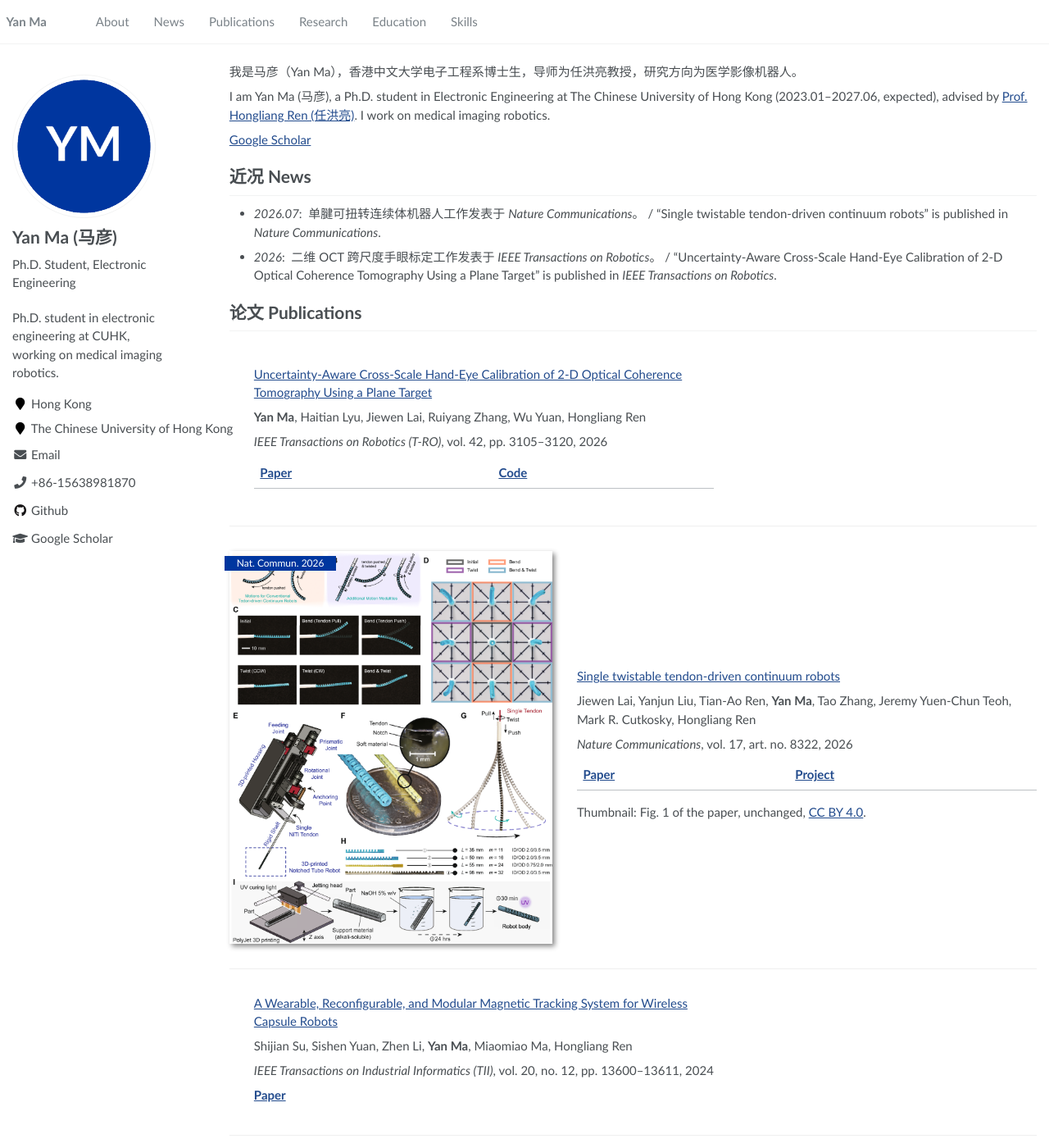
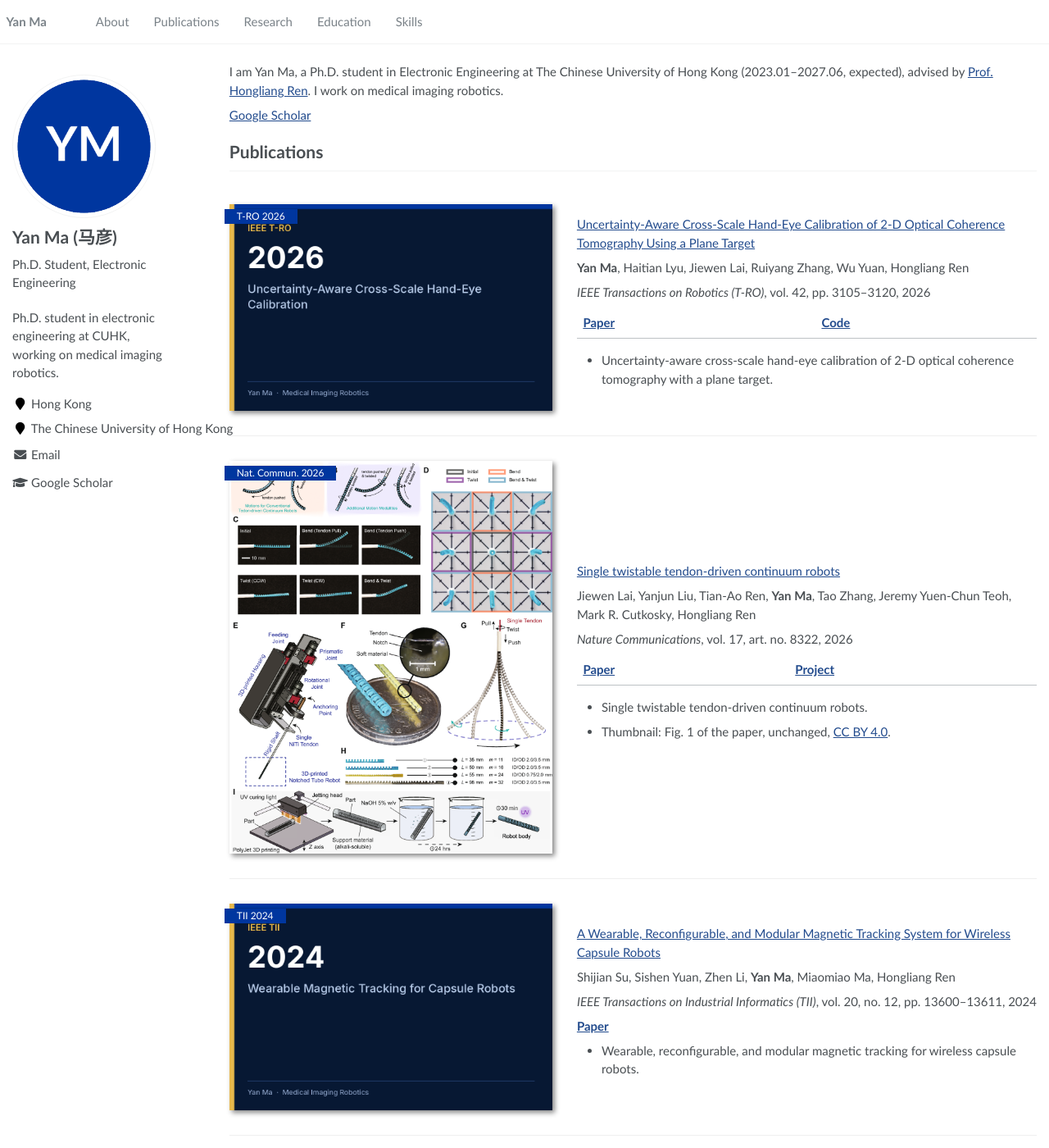
Before and after one commit to ILoveCorn/ILoveCorn.github.io, a Jekyll site: the page built from _pages/about.md, in a window 1280 px wide and 1400 px high. Shown: the whole window at 82% size. Built offline with Jekyll 4.4.1, drawn with Linux system fonts in a browser that asks for light colours; some of the changed text lies outside the part shown.

Commit message:
Make the homepage English-only and add paper-card thumbnails.
Drop bilingual body copy, the News section, and phone/GitHub from the author sidebar. Fill publication and project cards that lack a figure with branded placeholder images.

Co-authored-by: Yan Ma <ILoveCorn@users.noreply.github.com>

```diff
--- a/_config.yml
+++ b/_config.yml
@@ -24,7 +24,6 @@ author:
   pubmed           :
   googlescholar    : "https://scholar.google.com/citations?user=H2TMh68AAAAJ"
   email            : "yanloveoat@gmail.com"
-  phone            : "+86-15638981870"
   researchgate     :
   uri              :
   bitbucket        :
@@ -33,7 +32,6 @@ author:
   flickr           :
   facebook         :
   foursquare       :
-  github           : "ILoveCorn"
   google_plus      :
   keybase          :
   instagram        :
--- a/_data/navigation.yml
+++ b/_data/navigation.yml
@@ -2,9 +2,6 @@
 main:
   - title: "About"
     url: "/#about-me"
-
-  - title: "News"
-    url: "/#news"
 
   - title: "Publications"
     url: "/#publications"
--- a/_includes/author-profile.html
+++ b/_includes/author-profile.html
@@ -31,9 +31,6 @@
       {% if author.email %}
         <li><a href="mailto:{{ author.email }}"><i class="fas fa-fw fa-envelope" aria-hidden="true"></i> Email</a></li>
       {% endif %}
-      {% if author.phone %}
-        <li><a href="tel:{{ author.phone }}"><i class="fas fa-fw fa-phone" aria-hidden="true"></i> {{ author.phone }}</a></li>
-      {% endif %}
       {% if author.keybase %}
         <li><a href="https://keybase.io/{{ author.keybase }}"><i class="fas fa-fw fa-key" aria-hidden="true"></i> Keybase</a></li>
       {% endif %}
@@ -66,9 +63,6 @@
       {% endif %}
       {% if author.bitbucket %}
         <li><a href="https://bitbucket.org/{{ author.bitbucket }}"><i class="fab fa-fw fa-bitbucket" aria-hidden="true"></i> Bitbucket</a></li>
-      {% endif %}
-      {% if author.github %}
-        <li><a href="https://github.com/{{ author.github }}"><i class="fab fa-fw fa-github" aria-hidden="true"></i> Github</a></li>
       {% endif %}
       {% if author.stackoverflow %}
         <li><a href="https://www.stackoverflow.com/users/{{ author.stackoverflow }}"><i class="fab fa-fw fa-stack-overflow" aria-hidden="true"></i> Stackoverflow</a></li>
@@ -129,9 +123,6 @@
       {% if author.email %}
         <a href="mailto:{{ author.email }}"><i class="fas fa-fw fa-envelope" aria-hidden="true"></i></a>
       {% endif %}
-      {% if author.phone %}
-        <a href="tel:{{ author.phone }}"><i class="fas fa-fw fa-phone" aria-hidden="true"></i></a>
-      {% endif %}
       {% if author.keybase %}
         <a href="https://keybase.io/{{ author.keybase }}"><i class="fas fa-fw fa-key" aria-hidden="true"></i></a>
       {% endif %}
@@ -164,9 +155,6 @@
       {% endif %}
       {% if author.bitbucket %}
         <a href="https://bitbucket.org/{{ author.bitbucket }}"><i class="fab fa-fw fa-bitbucket" aria-hidden="true"></i></a>
-      {% endif %}
-      {% if author.github %}
-        <a href="https://github.com/{{ author.github }}"><i class="fab fa-fw fa-github" aria-hidden="true"></i></a>
       {% endif %}
       {% if author.stackoverflow %}
         <a href="https://www.stackoverflow.com/users/{{ author.stackoverflow }}"><i class="fab fa-fw fa-stack-overflow" aria-hidden="true"></i></a>
--- a/_pages/about.md
+++ b/_pages/about.md
@@ -10,20 +10,14 @@ redirect_from:
 
 <span class='anchor' id='about-me'></span>
 
-我是马彦（Yan Ma），香港中文大学电子工程系博士生，导师为任洪亮教授，研究方向为医学影像机器人。
-
-I am Yan Ma (马彦), a Ph.D. student in Electronic Engineering at The Chinese University of Hong Kong (2023.01–2027.06, expected), advised by [Prof. Hongliang Ren (任洪亮)](https://www.ee.cuhk.edu.hk/en-gb/people/academic-staff/professors/prof-ren-hongliang). I work on medical imaging robotics.
+I am Yan Ma, a Ph.D. student in Electronic Engineering at The Chinese University of Hong Kong (2023.01–2027.06, expected), advised by [Prof. Hongliang Ren](https://www.ee.cuhk.edu.hk/en-gb/people/academic-staff/professors/prof-ren-hongliang). I work on medical imaging robotics.
 
 <a href="https://scholar.google.com/citations?user=H2TMh68AAAAJ">Google Scholar</a> <strong><span id="total_cit"></span></strong>
 
-<h1 id="news">近况 News</h1>
+<h1 id="publications">Publications</h1>
 
-- *2026.07*: &nbsp;单腱可扭转连续体机器人工作发表于 *Nature Communications*。 / “Single twistable tendon-driven continuum robots” is published in *Nature Communications*.
-- *2026*: &nbsp;二维 OCT 跨尺度手眼标定工作发表于 *IEEE Transactions on Robotics*。 / “Uncertainty-Aware Cross-Scale Hand-Eye Calibration of 2-D Optical Coherence Tomography Using a Plane Target” is published in *IEEE Transactions on Robotics*.
-
-<h1 id="publications">论文 Publications</h1>
-
-<div class='paper-box'><div class='paper-box-text' markdown="1">
+<div class='paper-box'><div class='paper-box-image'><div><div class="badge">T-RO 2026</div><img src="images/papers/placeholder-tro-2026.png" alt="Placeholder card for the T-RO 2026 hand-eye calibration paper" width="100%"></div></div>
+<div class='paper-box-text' markdown="1">
 
 [Uncertainty-Aware Cross-Scale Hand-Eye Calibration of 2-D Optical Coherence Tomography Using a Plane Target](https://doi.org/10.1109/TRO.2026.3710397)
 
@@ -32,6 +26,8 @@ I am Yan Ma (马彦), a Ph.D. student in Electronic Engineering at The Chinese U
 *IEEE Transactions on Robotics (T-RO)*, vol. 42, pp. 3105–3120, 2026
 
 [**Paper**](https://doi.org/10.1109/TRO.2026.3710397) | [**Code**](https://github.com/ILoveCorn/2DCalib)
+
+- Uncertainty-aware cross-scale hand-eye calibration of 2-D optical coherence tomography with a plane target.
 
 </div></div>
 
@@ -46,11 +42,13 @@ Jiewen Lai, Yanjun Liu, Tian-Ao Ren, **Yan Ma**, Tao Zhang, Jeremy Yuen-Chun Teo
 
 [**Paper**](https://doi.org/10.1038/s41467-026-74225-3) | [**Project**](https://twist-bot.github.io/)
 
-Thumbnail: Fig. 1 of the paper, unchanged, [CC BY 4.0](https://creativecommons.org/licenses/by/4.0/).
+- Single twistable tendon-driven continuum robots.
+- Thumbnail: Fig. 1 of the paper, unchanged, [CC BY 4.0](https://creativecommons.org/licenses/by/4.0/).
 
 </div></div>
 
-<div class='paper-box'><div class='paper-box-text' markdown="1">
+<div class='paper-box'><div class='paper-box-image'><div><div class="badge">TII 2024</div><img src="images/papers/placeholder-tii-2024.png" alt="Placeholder card for the TII 2024 magnetic tracking paper" width="100%"></div></div>
+<div class='paper-box-text' markdown="1">
 
 [A Wearable, Reconfigurable, and Modular Magnetic Tracking System for Wireless Capsule Robots](https://doi.org/10.1109/TII.2024.3423458)
 
@@ -60,9 +58,12 @@ Shijian Su, Sishen Yuan, Zhen Li, **Yan Ma**, Miaomiao Ma, Hongliang Ren
 
 [**Paper**](https://doi.org/10.1109/TII.2024.3423458)
 
+- Wearable, reconfigurable, and modular magnetic tracking for wireless capsule robots.
+
 </div></div>
 
-<div class='paper-box'><div class='paper-box-text' markdown="1">
+<div class='paper-box'><div class='paper-box-image'><div><div class="badge">ARSO 2024</div><img src="images/papers/placeholder-arso-2024.png" alt="Placeholder card for the ARSO 2024 navigational augmented reality paper" width="100%"></div></div>
+<div class='paper-box-text' markdown="1">
 
 [Navigational Augmented Reality for Robotic Drilling](https://doi.org/10.1109/ARSO60199.2024.10557802)
 
@@ -72,17 +73,18 @@ Yupeng Wang, **Yan Ma**, Hongliang Ren
 
 [**Paper**](https://doi.org/10.1109/ARSO60199.2024.10557802)
 
+- Navigational augmented reality for robotic drilling.
+
 </div></div>
 
-<h1 id="research">研究 Research</h1>
+<h1 id="research">Research</h1>
 
-<div class='paper-box'><div class='paper-box-text' markdown="1">
+<div class='paper-box'><div class='paper-box-image'><div><div class="badge">Project</div><img src="images/papers/placeholder-oct-skin.png" alt="Placeholder card for the OCT skin inspection robot project" width="100%"></div></div>
+<div class='paper-box-text' markdown="1">
 
-**Multimodal skin inspection robot with OCT** 多模态皮肤检测机器人
+**Multimodal skin inspection robot with OCT**
 
 *2025.01 – present*
-
-带光学相干层析（OCT）的多模态皮肤检测机器人。手眼标定工作已发表于 T-RO；其余部分包括 ScanSim、ScanPlanner，以及基于强化学习的路径规划。
 
 A multimodal skin-inspection robot using optical coherence tomography (OCT). Hand-eye calibration is published in T-RO. The rest of the project covers ScanSim, ScanPlanner, and reinforcement-learning path planning.
 
@@ -90,29 +92,26 @@ A multimodal skin-inspection robot using optical coherence tomography (OCT). Han
 
 </div></div>
 
-<div class='paper-box'><div class='paper-box-text' markdown="1">
+<div class='paper-box'><div class='paper-box-image'><div><div class="badge">Project</div><img src="images/papers/placeholder-vla-2026.png" alt="Placeholder card for the VLA dual-arm project" width="100%"></div></div>
+<div class='paper-box-text' markdown="1">
 
-**VLA dual-arm** 双臂视觉-语言-动作
+**VLA dual-arm**
 
 *2026.07 – 2026.08*
-
-双臂视觉-语言-动作（VLA）系统，使用 π0.5 与 TRON2。
 
 Vision-language-action dual-arm system using π0.5 and TRON2.
 
 </div></div>
 
-<h1 id="education">教育 Education</h1>
+<h1 id="education">Education</h1>
 
-- *2023.01 – 2027.06 (expected)*，香港中文大学，电子工程博士。导师：任洪亮。医学影像机器人。
-  Ph.D. in Electronic Engineering, The Chinese University of Hong Kong. Advisor: Hongliang Ren (任洪亮). Medical imaging robotics.
-- *2018.09 – 2022.06*，上海交通大学，机械工程学士，前 10%。
-  B.Eng. in Mechanical Engineering, Shanghai Jiao Tong University. Top 10%.
+- *2023.01 – 2027.06 (expected)*, Ph.D. in Electronic Engineering, The Chinese University of Hong Kong. Advisor: Prof. Hongliang Ren. Medical imaging robotics.
+- *2018.09 – 2022.06*, B.Eng. in Mechanical Engineering, Shanghai Jiao Tong University. Top 10%.
 
-<h1 id="skills">技能 Skills</h1>
+<h1 id="skills">Skills</h1>
 
-- **机器人 Robotics**: imitation learning (ACT, Diffusion Policy, π-series); reinforcement learning (PPO, SAC); computational geometry
-- **编程 Programming**: Python, C++, MATLAB
-- **软件 Software**: ROS, PyTorch
-- **硬件 Hardware**: robot arms, cameras, dexterous hands, motion capture
-- **语言 Language**: IELTS 7.5
+- **Robotics**: imitation learning (ACT, Diffusion Policy, π-series); reinforcement learning (PPO, SAC); computational geometry
+- **Programming**: Python, C++, MATLAB
+- **Software**: ROS, PyTorch
+- **Hardware**: robot arms, cameras, dexterous hands, motion capture
+- **Language**: IELTS 7.5
```
Also changed, not shown: README.md (+3 -1 lines), images/papers/placeholder-arso-2024.png (added), images/papers/placeholder-oct-skin.png (added), images/papers/placeholder-tii-2024.png (added), images/papers/placeholder-tro-2026.png (added), images/papers/placeholder-vla-2026.png (added).
